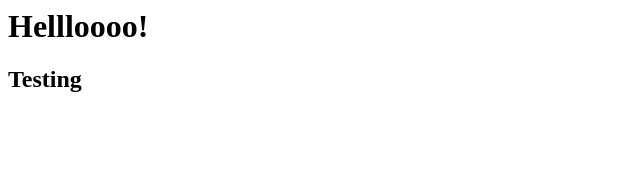
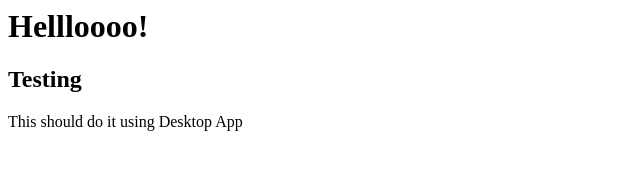
Before and after one commit to redskowa/FirstRepo, a plain HTML site: page index.html in a window 1280 px wide. Shown: the whole page, without its empty margins (0-640 px from the left). Drawn offline with Linux system fonts and the light colour scheme.

Commit message:
minor test changes

```diff
--- a/index.html
+++ b/index.html
@@ -1,2 +1,3 @@
 <h1>Hellloooo!</h1>
 <h2>Testing</h2>
+<p>This should do it using Desktop App</P>
```
Also changed, not shown: alpha.txt.
